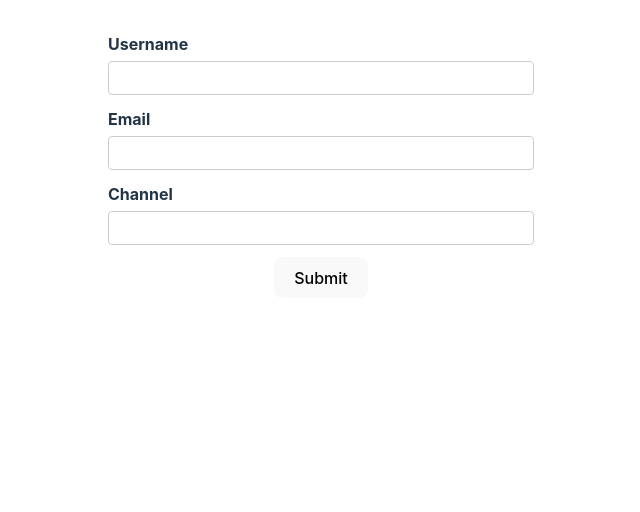
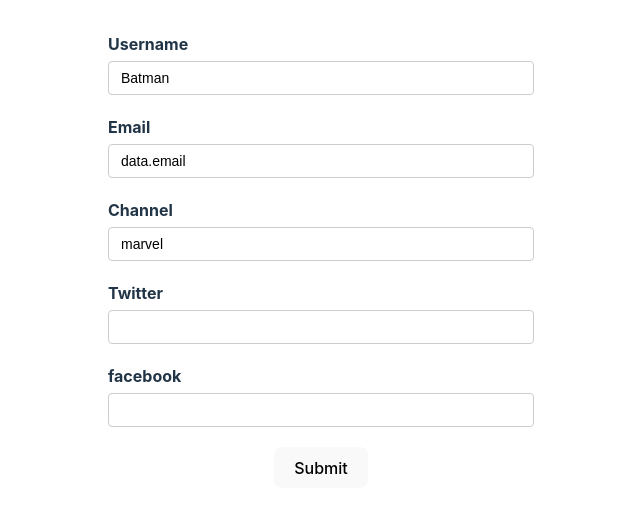
Before and after one commit to parasjain-travelopia/poc-react-hook-form, a React (Vite) app in the folder rhf-demo/: page / in a window 1280 px wide. Shown: the top 512 px of the page, without its empty margins (319-959 px from the left). Built offline with nearby package versions, Linux system fonts and the light colour scheme; no server answers.

Commit message:
nested objects

```diff
--- a/rhf-demo/src/components/YouTubeForm1.tsx
+++ b/rhf-demo/src/components/YouTubeForm1.tsx
@@ -7,20 +7,22 @@
   username: string;
   email: string;
   channel: string;
+  social: {
+    twitter: string;
+    facebook: string;
+  };
 };
 
 export const YoutubeForm1 = () => {
   const form = useForm<FormType>({
-    defaultValues: async () => {
-      const response = await fetch(
-        "https://jsonplaceholder.typicode.com/users/1"
-      );
-      const data = await response.json();
-      return {
+    defaultValues: {
       username: "Batman",
-        email: data.email,
+      email: "data.email",
       channel: "marvel",
-      };
+      social: {
+        twitter: "",
+        facebook: "",
+      },
     },
   });
   const { register, control, handleSubmit, formState } = form;
@@ -33,6 +35,7 @@
   return (
     <div>
       <form onSubmit={handleSubmit(onSubmit)} noValidate>
+        <div className='form-control'>
           <label htmlFor='username'> Username</label>
           <input
             type='text'
@@ -40,6 +43,9 @@
             {...register("username", { required: "username is required" })}
           />
           <p className='error'>{errors.username?.message}</p>
+        </div>
+
+        <div className='form-control'>
           <label htmlFor='email'> Email</label>
           <input
             type='email'
@@ -67,6 +73,9 @@
             })}
           />
           <p className='error'>{errors.email?.message}</p>
+        </div>
+
+        <div className='form-control'>
           <label htmlFor='channel'> Channel</label>
           <input
             type='text'
@@ -74,6 +83,19 @@
             {...register("channel", { required: "channel is required" })}
           />
           <p className='error'>{errors.channel?.message}</p>
+        </div>
+
+        <div className='form-control'>
+          <label htmlFor='twitter'> Twitter</label>
+          <input type='text' id='twitter' {...register("social.twitter")} />
+          <p className='error'>{errors.channel?.message}</p>
+        </div>
+
+        <div className='form-control'>
+          <label htmlFor='facebook'> facebook</label>
+          <input type='text' id='facebook' {...register("social.facebook")} />
+          <p className='error'>{errors.channel?.message}</p>
+        </div>
         <button>Submit</button>
       </form>
       <DevTool control={control} />
```
Lines whose indentation alone changed are shown as unchanged.
